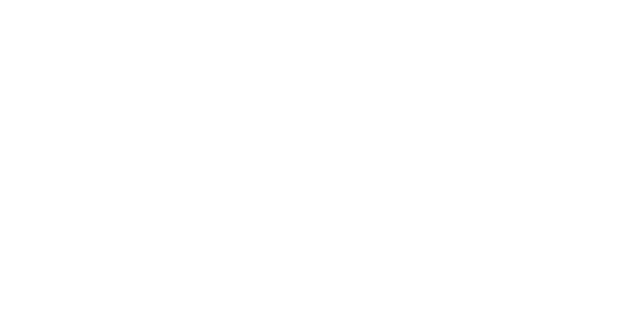
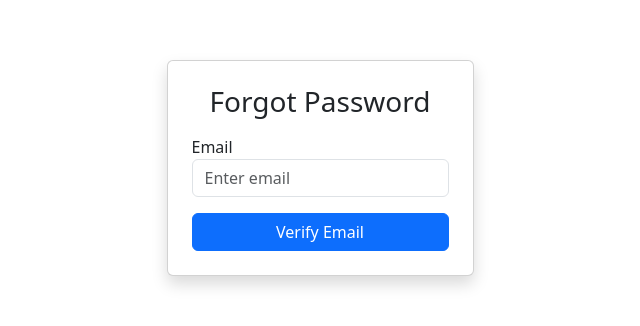
Before and after one commit to sagarrathod7568/Authenticate, a React (Vite) app in the folder Frontend/: page /forgotPass in a window 1280 px wide. Before the commit this address had no page. Shown: the part 232-558 px from the top of the page, without its empty margins (320-960 px from the left). Built offline with nearby package versions, Linux system fonts and the light colour scheme.

Commit message:
New HomePage changes

```diff
--- a/Frontend/src/App.jsx
+++ b/Frontend/src/App.jsx
@@ -4,6 +4,7 @@
 import Signup from "./components/signup";
 import Login from "./components/login";
 import Homepage from "./components/homepage";
+import ForgetPass from "./components/forgetPass";
 
 function App() {
   return (
@@ -13,6 +14,7 @@
           <Route path="/" element={<Homepage />}></Route>
           <Route path="/signup" element={<Signup />}></Route>
           <Route path="/login" element={<Login />}></Route>
+          <Route path="/forgotPass" element={<ForgetPass/>}></Route>
         </Routes>
       </BrowserRouter>
     </>
--- /dev/null
+++ b/Frontend/src/components/forgetPass.jsx
@@ -0,0 +1,103 @@
+import axios from "axios";
+import { useState } from "react";
+import { useNavigate } from "react-router-dom";
+
+const ForgetPass = () => {
+  const [email, setEmail] = useState("");
+  const [password, setPassword] = useState("");
+  const [confirmPassword, setConfirmPassword] = useState("");
+  const [isVerified, setIsVerified] = useState(false);
+
+  const navigate = useNavigate();
+
+  const handleSubmit = (e) => {
+    e.preventDefault();
+
+    if (isVerified && password !== confirmPassword) {
+      alert("Passwords not matching!");
+
+      return;
+    }
+
+    axios
+      .post("http://localhost:3001/forgotPass", {
+        email,
+        password: isVerified ? password : "",
+      })
+      .then((res) => {
+        if (res.data.success) {
+          alert(res.data.message);
+
+          // Email verified
+          if (!isVerified) {
+            setIsVerified(true);
+          } else {
+            // Password updated
+            navigate("/login");
+          }
+        } else {
+          alert(res.data.message);
+        }
+      })
+      .catch((err) => {
+        console.log(err);
+      });
+  };
+
+  return (
+    <>
+      <div className="container d-flex justify-content-center align-items-center vh-100">
+        <div className="card p-4 shadow">
+          <h3 className="text-center mb-3">Forgot Password</h3>
+
+          <form onSubmit={handleSubmit}>
+            <div className="mb-3">
+              <label>Email</label>
+
+              <input
+                type="email"
+                className="form-control"
+                placeholder="Enter email"
+                onChange={(e) => setEmail(e.target.value)}
+              />
+            </div>
+
+            {isVerified && (
+              <>
+                <div className="mb-3">
+                  <label>New Password</label>
+
+                  <input
+                    type="password"
+                    className="form-control"
+                    placeholder="Enter new password"
+                    onChange={(e) => setPassword(e.target.value)}
+                    required
+                  />
+                </div>
+
+                <div className="mb-3">
+                  <label>Confirm Password</label>
+
+                  <input
+                    type="password"
+                    className="form-control"
+                    placeholder="Re-enter password"
+                    onChange={(e) => setConfirmPassword(e.target.value)}
+                    required
+                  />
+                </div>
+              </>
+            )}
+
+            <button type="submit" className="btn btn-primary w-100">
+              {isVerified ? "Update Password" : "Verify Email"}
+            </button>
+          </form>
+        </div>
+      </div>
+    </>
+  );
+};
+
+export default ForgetPass;
--- a/Frontend/src/components/homepage.jsx
+++ b/Frontend/src/components/homepage.jsx
@@ -1,22 +1,60 @@
-import React from "react";
-import {useEffect} from 'react'
-import { Link } from "react-router-dom";
-import Signup from "./signup";
-import Login from "./login";
-import "bootstrap/dist/css/bootstrap.min.css"
+import React, { useState } from "react";
+import { Link, useNavigate } from "react-router-dom";
+import "bootstrap/dist/css/bootstrap.min.css";
 
-function Homepage(){
+function Homepage() {
+  const navigate = useNavigate();
 
-    useEffect(()=>{
-    },[])
+  const [userName, setUserName] = useState(localStorage.getItem("name"));
 
-    return(
-        <>
-            <h1>Homepage</h1>
-            <Link to="/signup" element={Signup} className="btn btn-default border" >Signup</Link>
-            <Link to="/login" element={Login} className="btn btn-default border">Login</Link>
-        </>
-    )
+  const [isLogin, setIsLogin] = useState(
+    localStorage.getItem("isLogin") === "true",
+  );
+
+  const handleLogout = () => {
+    localStorage.removeItem("name");
+
+    localStorage.removeItem("isLogin");
+
+    setUserName("");
+
+    setIsLogin(false);
+
+    navigate("/");
+  };
+
+  return (
+    <>
+      {isLogin ? (
+        <div className="container mt-5 text-center">
+          <h1>
+            Welcome <span className="text-danger">{userName}</span>
+          </h1>
+
+          <p>
+            <u className="text-success">{userName}</u> logged in
+            successfully
+          </p>
+
+          <button className="btn btn-danger" onClick={handleLogout}>
+            Logout
+          </button>
+        </div>
+      ) : (
+        <div className="container mt-5 text-center">
+          <h1>Homepage</h1>
+
+          <Link to="/signup" className="btn btn-primary me-2">
+            Signup
+          </Link>
+
+          <Link to="/login" className="btn btn-success">
+            Login
+          </Link>
+        </div>
+      )}
+    </>
+  );
 }
 
-export default Homepage
+export default Homepage;
--- a/Frontend/src/components/login.jsx
+++ b/Frontend/src/components/login.jsx
@@ -15,17 +15,19 @@
     axios
       .post("http://localhost:3001/login", { email, password })
       .then((res) => {
-        console.log(res.data.massege);
+        console.log(res.data.message);
         if (res.data.success) {
-          alert(res.data.massege);
+          localStorage.setItem("name", res.data.name);
+           localStorage.setItem("isLogin", "true");
+          alert(res.data.message);
           navigate("/");
         } else {
-          alert(res.data.massege);
+          alert(res.data.message);
         }
       })
       .catch((err) => {
         console.log(err);
-        alert(res.data.massege);
+        alert(res.data.message);
       });
   };
   return (
@@ -42,6 +44,7 @@
                 className="form-control"
                 placeholder="Enter email"
                 onChange={(e) => setEmail(e.target.value)}
+                required
               />
             </div>
 
@@ -52,6 +55,7 @@
                 className="form-control"
                 placeholder="Enter password"
                 onChange={(e) => setPassword(e.target.value)}
+                required
               />
             </div>
 
@@ -66,6 +70,9 @@
               Signup
             </Link>
           </p>
+          <a className="" href="/forgotPass">
+            Forgot Password
+          </a><br />
           <a href="/">Back to Home</a>
         </div>
       </div>
--- a/Frontend/src/components/signup.jsx
+++ b/Frontend/src/components/signup.jsx
@@ -45,6 +45,7 @@
                 className="form-control"
                 placeholder="Enter name"
                 onChange={(e) => setName(e.target.value)}
+                required
               />
             </div>
 
@@ -55,6 +56,7 @@
                 className="form-control"
                 placeholder="Enter email"
                 onChange={(e) => setEmail(e.target.value)}
+                required
               />
             </div>
 
@@ -65,6 +67,7 @@
                 className="form-control"
                 placeholder="Enter password"
                 onChange={(e) => setPassword(e.target.value)}
+                required
               />
             </div>
 
```
Also changed, not shown: 1 other file (tests, documents, lock files or other folders).
